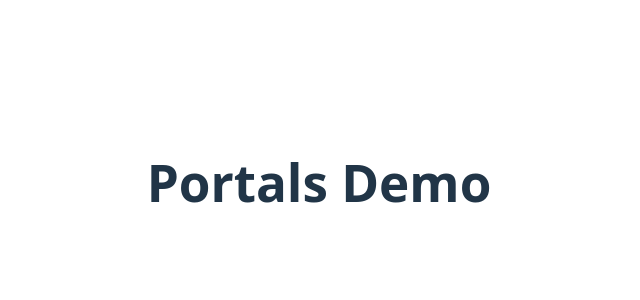
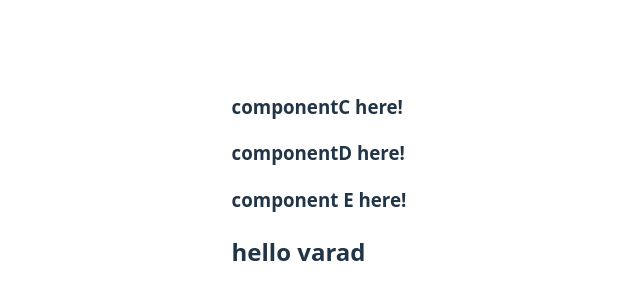
Before and after one commit to varadisthedev/react-playground, a React (Vite) app: page / in a window 1280 px wide. Shown: the part 218-518 px from the top of the page, without its empty margins (321-961 px from the left). Built offline with nearby package versions, Linux system fonts and the light colour scheme.

Commit message:
add context, render

```diff
--- a/src/App.jsx
+++ b/src/App.jsx
@@ -26,10 +26,15 @@
 // import PureComp from "./components/PureComp.jsx";
 // import ParentComp from "./components/ParentComp.jsx";
 import Callbackref from "./components/Callbackref.jsx";
+import ClickCounter2 from "./components/ClickCounter2.jsx";
 import ErrorBoundary from "./components/ErrorBoundary.jsx";
 import Hero from "./components/Hero.jsx";
 import PortalDemo from "./components/PortalDemo.jsx";
 import RefsDemo from "./components/RefsDemo.jsx";
+import { UserProvider } from "./components/userContext.js";
+import HoverCounter2 from "./HoverCounter2.jsx";
+import User from "./User.jsx";
+import ComponentC from "./components/ComponentC.jsx";
 export default function App() {
   // return (
   //   <div>
@@ -107,7 +112,7 @@ export default function App() {
       <>
       {/* <RefsDemo/> */}
       {/* <Callbackref/> */}
-      <PortalDemo/>
+      {/* <PortalDemo/>  */}
 
       {/* <ErrorBoundary>
           <Hero heroName="batman"/>
@@ -128,6 +133,17 @@ export default function App() {
       <ErrorBoundary>
         <Hero heroName="hulk"/>
       </ErrorBoundary> */}
+      {/* <ClickCounter2/>
+      <HoverCounter2/>
+      <User render={(isLoggedIn)=>isLoggedIn? 'varad' : 'guest login'}/> */}
+
+
+      <UserProvider value="varad">
+        <ComponentC/>
+      </UserProvider>
+
+
+
 
       </>
 
--- /dev/null
+++ b/src/HoverCounter2.jsx
@@ -0,0 +1,24 @@
+import React, { Component } from 'react'
+
+ class HoverCounter2 extends Component {
+    constructor(props) {
+      super(props)
+
+      this.state = {
+         count:0
+      }
+    }
+    incrementCount=()=>{
+        this.setState(prevState=>{
+            return {count:prevState.count +1}
+        })
+    }
+  render() {
+    const {count}=this.state; // destructuring count
+    return (
+      <h1 onMouseOver={this.incrementCount}>hover {count} times</h1>
+    )
+  }
+}
+
+export default HoverCounter2
--- /dev/null
+++ b/src/User.jsx
@@ -0,0 +1,13 @@
+import React, { Component } from 'react'
+
+ class User extends Component {
+  render() {
+    return (
+      <>
+        {this.props.name(false)}
+      </>
+    )
+  }
+}
+
+export default User
--- /dev/null
+++ b/src/components/ClickCounter2.jsx
@@ -0,0 +1,23 @@
+import React, { Component } from 'react'
+
+class ClickCounter2 extends Component {
+    constructor(props) {
+      super(props)
+
+      this.state = {
+         count:0
+      }
+    }
+    incremenetCount=()=>{
+        this.setState(prevState=>{
+            return {count:prevState.count +1}
+        })
+    }
+  render() {
+    const {count}=this.state
+    return  <button onClick={this.incremenetCount}>clicked {count} times</button>
+
+  }
+}
+
+export default ClickCounter2
--- /dev/null
+++ b/src/components/ComponentC.jsx
@@ -0,0 +1,15 @@
+import React, { Component } from 'react'
+import ComponentD from './ComponentD'
+
+ class ComponentC extends Component {
+  render() {
+    return (
+      <div>
+        <h3>componentC here!</h3>
+        <ComponentD/>
+      </div>
+    )
+  }
+}
+
+export default ComponentC
--- /dev/null
+++ b/src/components/ComponentD.jsx
@@ -0,0 +1,15 @@
+import React, { Component } from 'react'
+import ComponentE from './ComponentE'
+
+ class ComponentD extends Component {
+  render() {
+    return (
+      <div>
+        <h3>componentD here!</h3>
+        <ComponentE/>
+      </div>
+    )
+  }
+}
+
+export default ComponentD
--- /dev/null
+++ b/src/components/ComponentE.jsx
@@ -0,0 +1,22 @@
+import React, { Component } from 'react'
+import { UserConsumer } from './userContext'
+
+ class ComponentE extends Component {
+  render() {
+    return (
+        <>
+        <h3>component E here!</h3>
+      <UserConsumer>
+        {
+        (username)=>{
+            return <h2>hello {username}</h2>
+        }
+        }
+      </UserConsumer>
+        </>
+
+    )
+  }
+}
+
+export default ComponentE
--- /dev/null
+++ b/src/components/userContext.js
@@ -0,0 +1,8 @@
+import React from 'react'
+
+const UserContext=React.createContext()
+// comes with a producer and consumer
+
+const UserProvider=UserContext.Provider
+const UserConsumer=UserContext.Consumer
+export {UserConsumer,UserProvider}
```
Also changed, not shown: src/components/Counter2.jsx (added).
